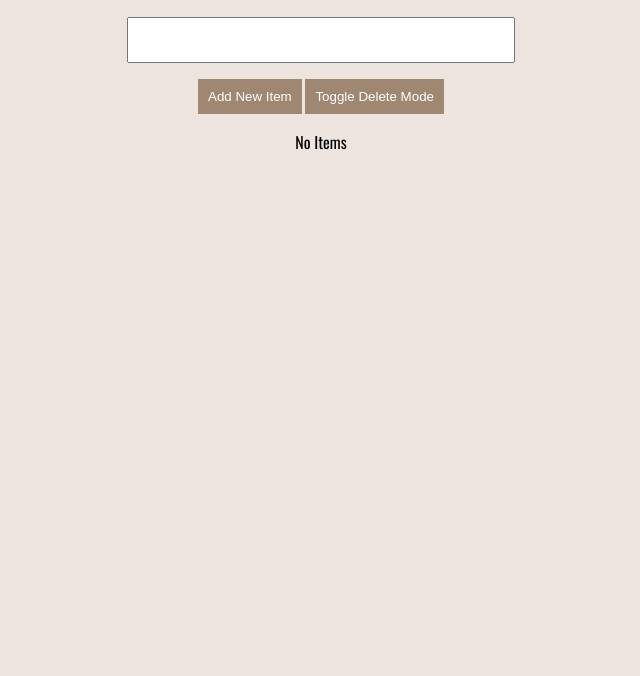
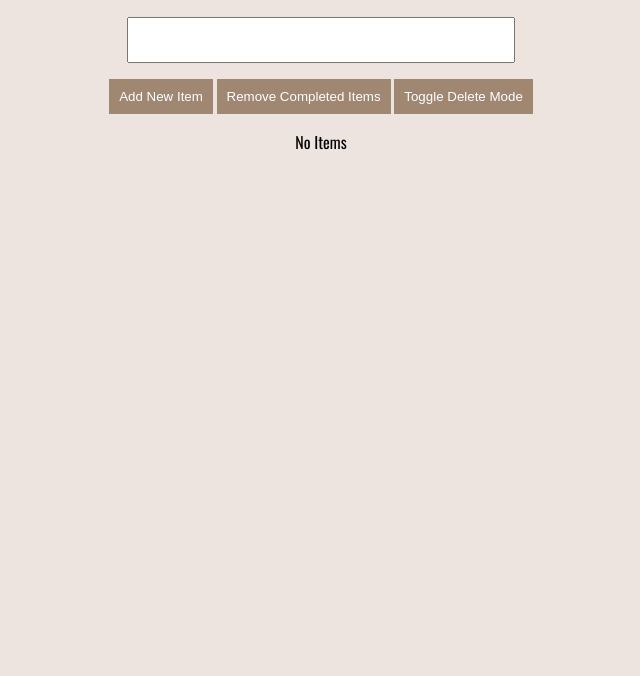
Before and after one commit to BradGoodall/JS-Todo, a plain HTML site: page index.html in a window 1280 px wide. Shown: the part 124-800 px from the top of the page, without its empty margins (319-959 px from the left). Drawn offline with nearby package versions, Linux system fonts and the light colour scheme.

Commit message:
Added support for removing completed items

```diff
--- a/index.html
+++ b/index.html
@@ -20,6 +20,7 @@
         </p>
         <p>
             <button id="btnAdd" onclick="addItem(todoInput.value, '', false)" type="submit">Add New Item</button>
+            <button id="btnDel" onclick="removeCompleted()">Remove Completed Items</button>
             <button id="btnDel" onclick="toggleDelete()">Toggle Delete Mode</button>
         </p>
     </div>
--- a/scripts.js
+++ b/scripts.js
@@ -83,6 +83,19 @@ function toggleDelete() {
   }
 }
 
+// Remove completed items
+function removeCompleted() {
+    let itemsToDelete = [];
+
+    for (let i = 1; i <= todoList.childElementCount; i++) {
+        if (todoList.childNodes[i].childNodes[1].checked === true) {
+            itemsToDelete.push(todoList.childNodes[i].childNodes[1].id)
+        }
+    }
+
+    itemsToDelete.forEach((e) => {deleteItem(e)})
+}
+
 // Check if "Enter" is pressed in the text box
 todoInput.addEventListener("keypress", function (event) {
   if (event.key === "Enter") {
```
